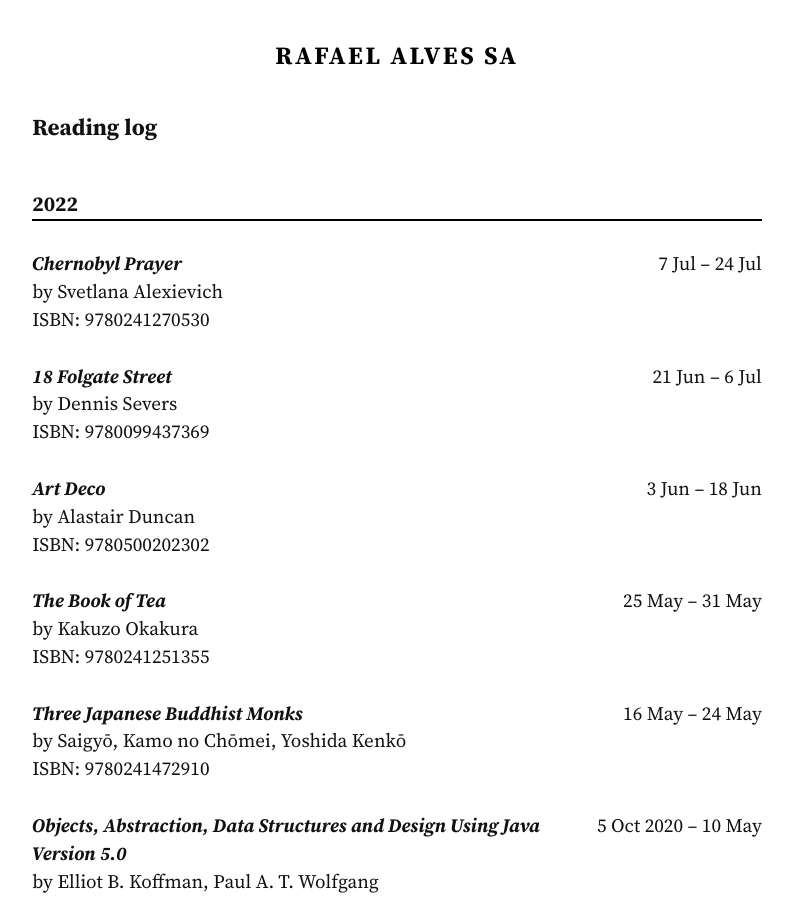
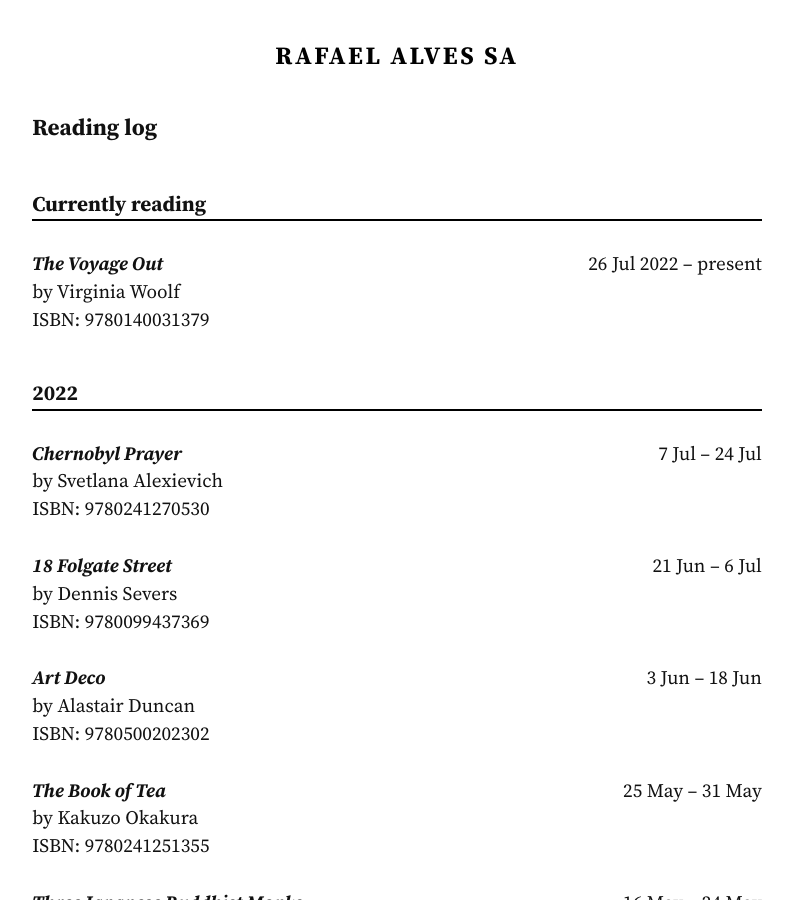
Before and after one commit to rafaelalvessa/rafael.me.uk, a Jekyll site: the page built from reading_log.md, in a window 1280 px wide and 900 px high. Shown: the whole window, without its empty margins (243-1036 px from the left). Built offline with Jekyll 4.4.1, drawn with Linux system fonts in a browser that asks for light colours.

Commit message:
Add The Voyage Out to currently reading

```diff
--- a/_data/reading_log.yaml
+++ b/_data/reading_log.yaml
@@ -1,3 +1,10 @@
+Currently reading:
+
+- author: Virginia Woolf
+  date_started: 26 Jul 2022
+  isbn: 9780140031379
+  title: The Voyage Out
+
 2022:
 
 - author: Svetlana Alexievich
```
